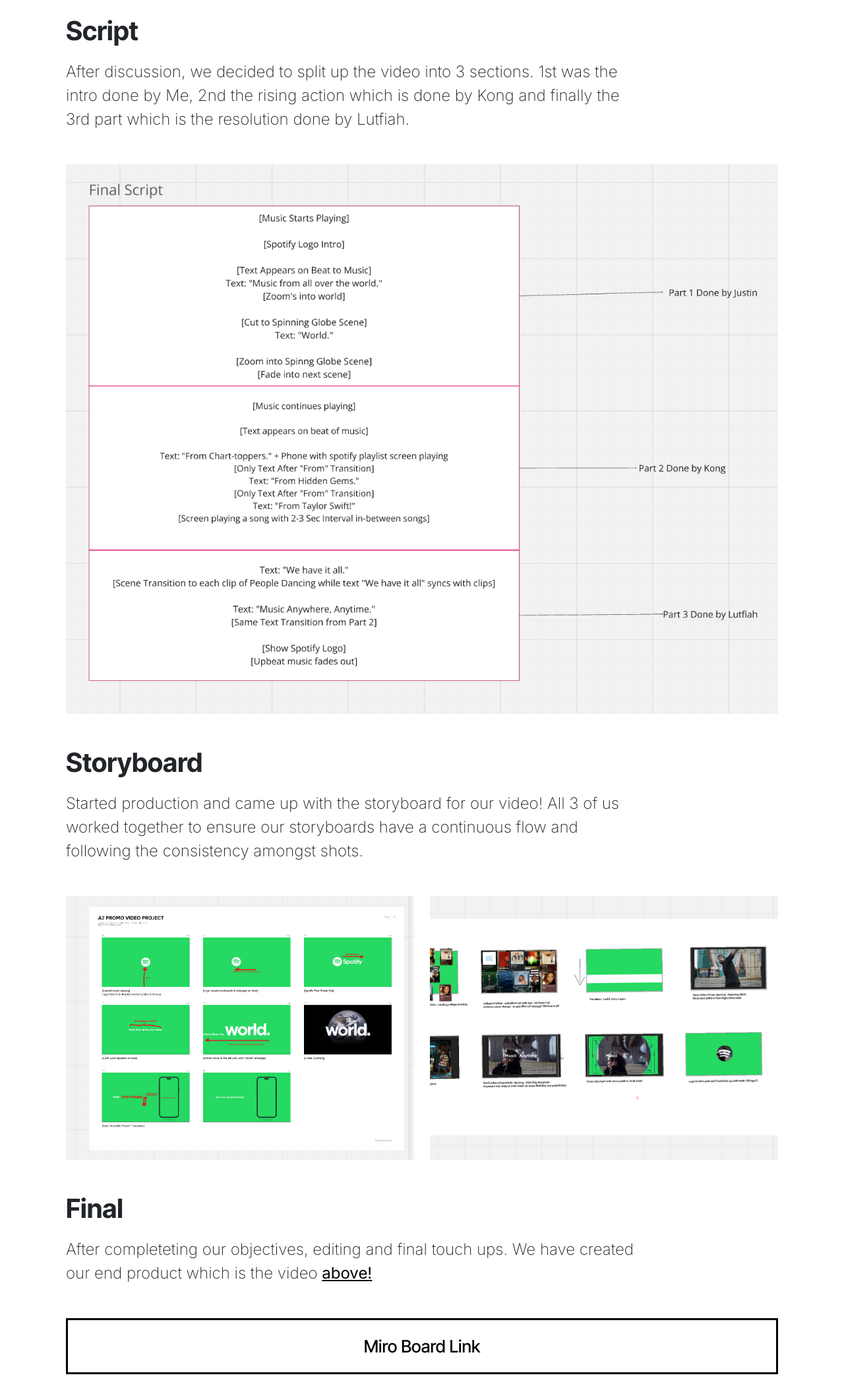
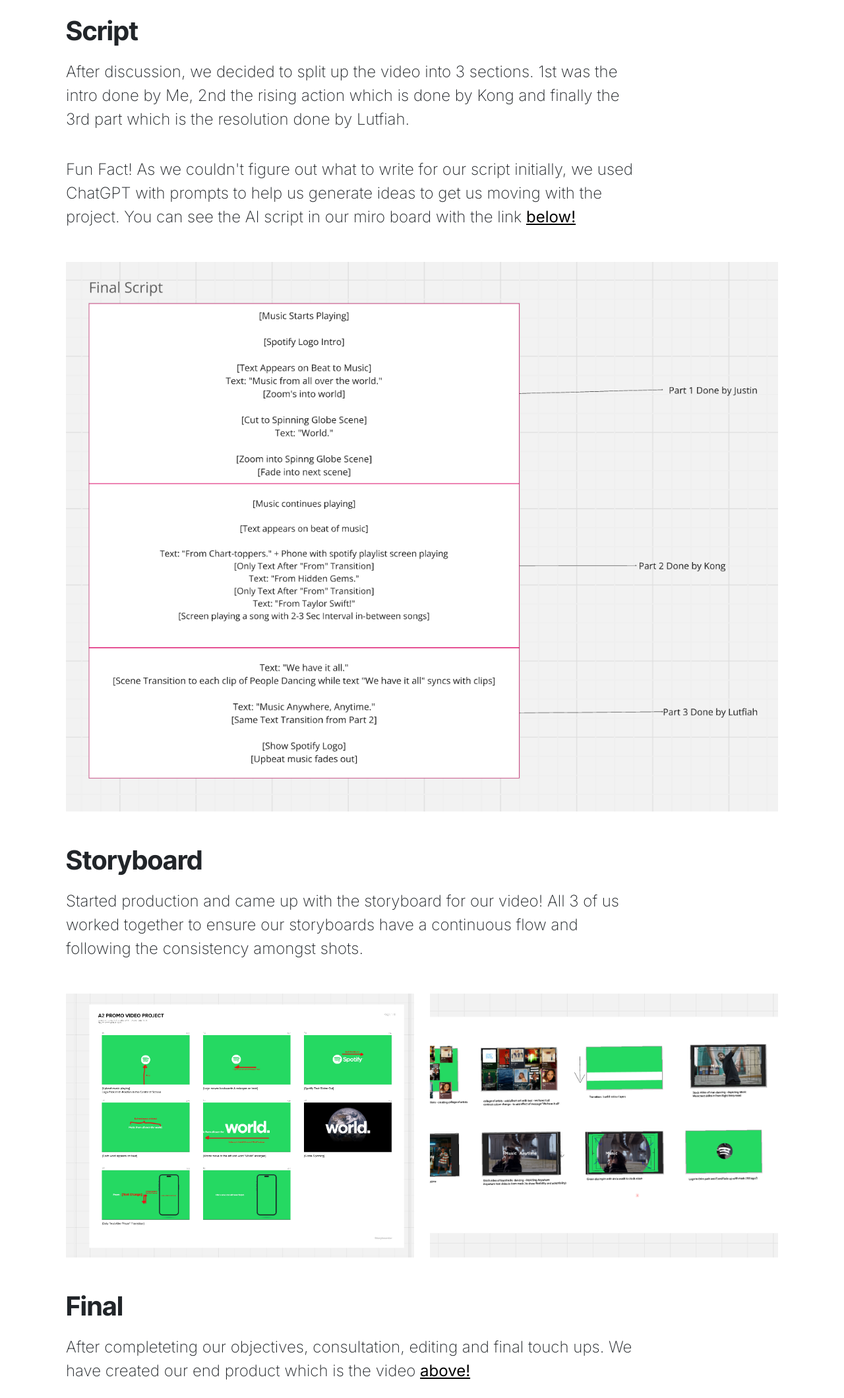
Before and after one commit to justincreatesdesigns/justincreatesdesigns-portfolio-2024, a plain HTML site: page works/spotify.html in a window 1280 px wide. Shown: the part 3479-5598 px from the top of the page at 66% size. Drawn offline with nearby package versions, Linux system fonts and the light colour scheme.

Commit message:
updated code

```diff
--- a/style.css
+++ b/style.css
@@ -528,12 +528,12 @@
   cursor: pointer;
 }
 
-.back-to-top-link {
+.updown-link {
   text-decoration: underline;
   font-weight: 400;
 }
 
-.back-to-top-link:hover {
+.updown-link:hover {
   color: #ffb800;
   transition: 0.3s;
   cursor: pointer;
--- a/works/spotify.html
+++ b/works/spotify.html
@@ -125,6 +125,13 @@
             Kong and finally the 3rd part which is the resolution done by
             Lutfiah.
           </p>
+          <p>
+            Fun Fact! As we couldn't figure out what to write for our script
+            initially, we used ChatGPT with prompts to help us generate ideas to
+            get us moving with the project. You can see the AI script in our
+            miro board with the link
+            <a class="updown-link" href="#bottom">below!</a>
+          </p>
           <div class="article-img">
             <img src="/img/spotify_script.png" alt="storyboard" />
           </div>
@@ -137,7 +144,7 @@
           </p>
 
           <div class="works-content brand-spacer-30">
-            <div class="row">
+            <div class="row" id="bottom">
               <div class="col-lg-6 col-sm-12">
                 <img src="/img/storyboardpart1_2.png" alt="storyboard" />
               </div>
@@ -148,9 +155,9 @@
           </div>
           <h2>Final</h2>
           <p>
-            After completeting our objectives, editing and final touch ups. We
-            have created our end product which is the video
-            <a class="back-to-top-link" href="#top">above!</a>
+            After completeting our objectives, consultation, editing and final
+            touch ups. We have created our end product which is the video
+            <a class="updown-link" href="#top">above!</a>
           </p>
 
           <div class="in-works-link">
```
